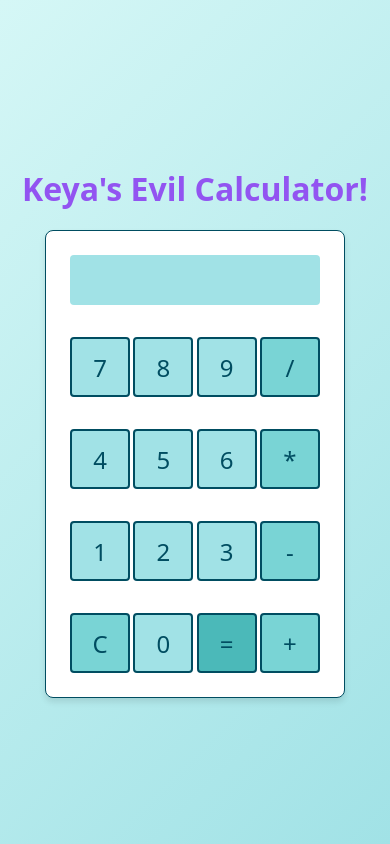
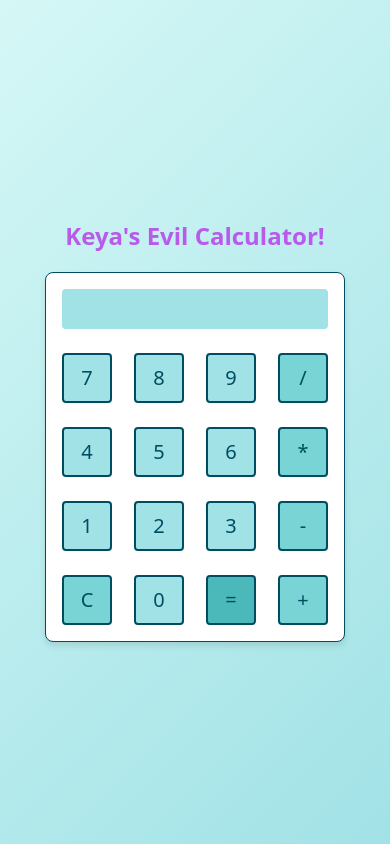
Before and after one commit to Keya-Moradi/dom-events-lab, a plain HTML site: page index.html in a window 390 px wide. Drawn offline with Linux system fonts and the light colour scheme.

Commit message:
update to be mobile friendly

```diff
--- a/index.html
+++ b/index.html
@@ -1,11 +1,11 @@
 <!DOCTYPE html>
 <html lang="en">
   <head>
-  <meta charset="UTF-8">
-  <meta name="viewport" content="width=device-width, initial-scale=1.0">
+    <meta charset="UTF-8" />
+    <meta name="viewport" content="width=device-width, initial-scale=1.0" />
     <title>Keya's Evil Calculator</title>
     <script defer src="./app.js"></script>
-  <link rel="stylesheet" href="./style.css">
+    <link rel="stylesheet" href="./style.css" />
   </head>
   <body>
     <h1>Keya's Evil Calculator!</h1>
--- a/style.css
+++ b/style.css
@@ -11,15 +11,16 @@
   margin: 0;
   font-family: system-ui, sans-serif;
   background: linear-gradient(135deg, #d5f7f6, #a1e2e6);
-    overflow: hidden; /* Prevents scrollbars from appearing */
+  overflow: hidden; /* Prevents scrollbar from appearing */
   position: relative; /* Needed for absolutely positioned children */
 }
 
 h1 {
   font-size: 2em;
-    color: rgb(146, 84, 241); /* Change title color to hot pink */
+  color: rgb(184, 91, 235); /* Change title color to hot pink */
   margin-bottom: 20px;
   z-index: 1; /* Ensure the title stays above the emojis */
+  text-align: center; /* Center the title text */
 }
 
 .display {
@@ -40,7 +41,8 @@
 
 #calculator {
   padding: 24px;
-    width: 300px;
+  width: 100%;
+  max-width: 300px;
   gap: 32px;
   display: flex;
   flex-direction: column;
@@ -106,3 +108,26 @@
     opacity: 0;
   }
 }
+
+/* Responsive design for mobile devices */
+@media (max-width: 600px) {
+  .button {
+    width: 50px; /* Adjust button size for smaller screens */
+    height: 50px; /* Adjust button size for smaller screens */
+    font-size: 20px; /* Adjust font size for smaller screens */
+  }
+
+  .display {
+    height: 40px; /* Adjust display height for smaller screens */
+    font-size: 20px; /* Adjust font size for smaller screens */
+  }
+
+  #calculator {
+    padding: 16px; /* Reduce padding for smaller screens */
+    gap: 24px; /* Reduce gap between rows for smaller screens */
+  }
+
+  h1 {
+    font-size: 1.5em; /* Adjust title font size for smaller screens */
+  }
+}
```
Lines whose indentation alone changed are shown as unchanged.
